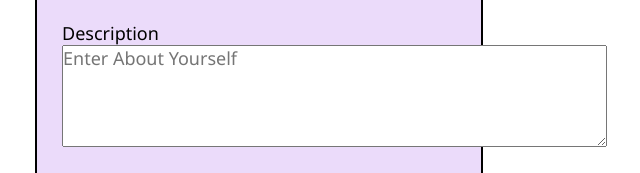
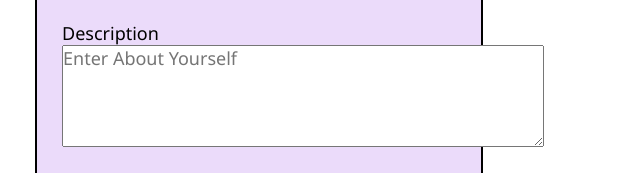
Before and after one commit to jaisondavid-m/SSG-Tasks, a plain HTML site: page Day-2/index.html in a window 1280 px wide. Shown: the part 576-749 px from the top of the page, without its empty margins (495-1135 px from the left). Drawn offline with Linux system fonts and the light colour scheme.

Commit message:
Aligned textarea box

```diff
--- a/Day-2/index.html
+++ b/Day-2/index.html
@@ -26,7 +26,7 @@
             <input type="radio" name="gen">
             <label>Others</label><br>
             <br><label for="">Description</label><br>
-            <textarea name="Description" id="" placeholder="Enter About Yourself" style="height: 100px; width: 543px;"></textarea><br>
+            <textarea name="Description" id="" placeholder="Enter About Yourself" style="height: 100px; width: 480px; max-width: 483px;"></textarea><br>
             <br><input type="checkbox">
             <label for="">I Agree Terms and Condition</label><br><br>
             <button>submit</button>
```
